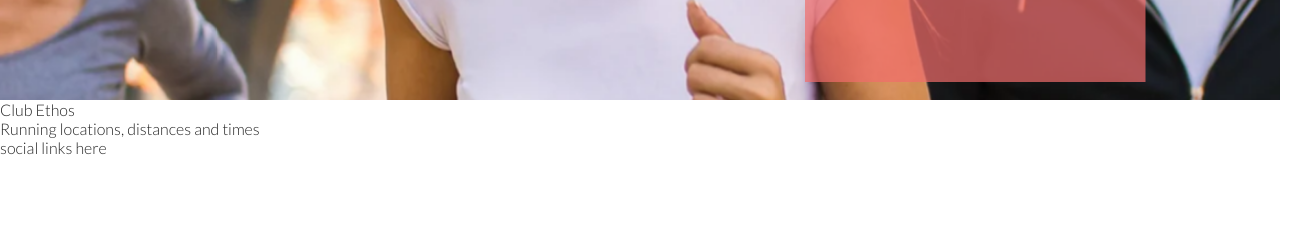
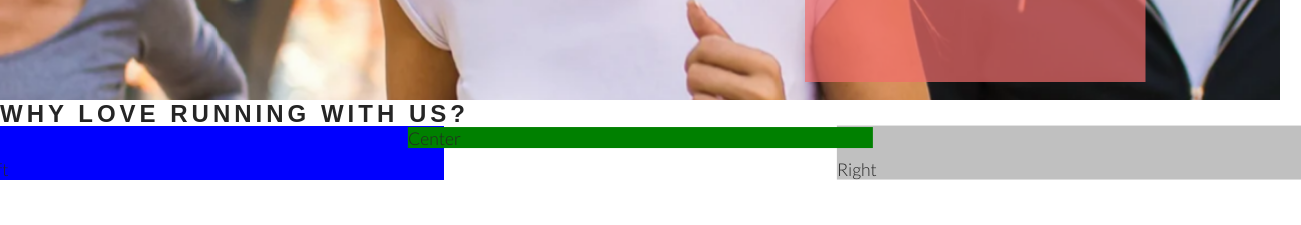
Before and after one commit to Ms-Marie/love-running, a plain HTML site: page index.html in a window 1280 px wide. Shown: the part 575-800 px from the top of the page, 1301 px wide, since content can reach past the window. Drawn offline with Linux system fonts and the light colour scheme.

Commit message:
Add club ethos main structure

```diff
--- a/assets/css/style.css
+++ b/assets/css/style.css
@@ -127,11 +127,19 @@ div {
 #left-about {
     padding-top: 30px;
     width: 33%;
-    float: left
+    float: left;
+    background-color: blue;
 }
 
 #right-about {
     padding-top: 30px;
     width: 33%;
     float: right;
+    background-color: silver;
 }
+
+#center-about {
+    width: 33%;
+    margin: 0% auto;
+    background-color: green;
+}
--- a/index.html
+++ b/index.html
@@ -41,8 +41,11 @@
             <h3>Dublin Docklands & Phoenix Park</h3>
         </div>
     </section>
-    <section>
-        Club Ethos
+    <section id="club-ethos">
+        <h1>Why Love Running With Us?</h1>
+        <div id="left-about">Left</div>
+        <div id="right-about">Right</div>
+        <div id="center-about">Center</div>
     </section>
     <section>
         Running locations, distances and times
```
